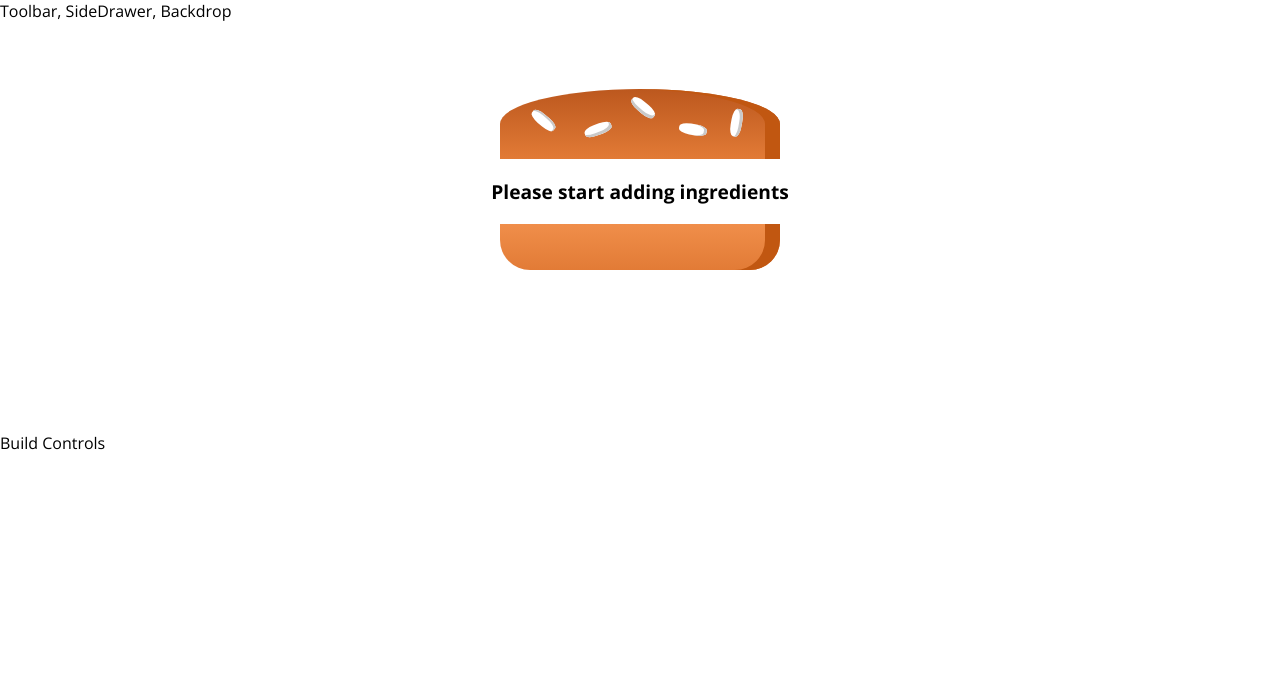
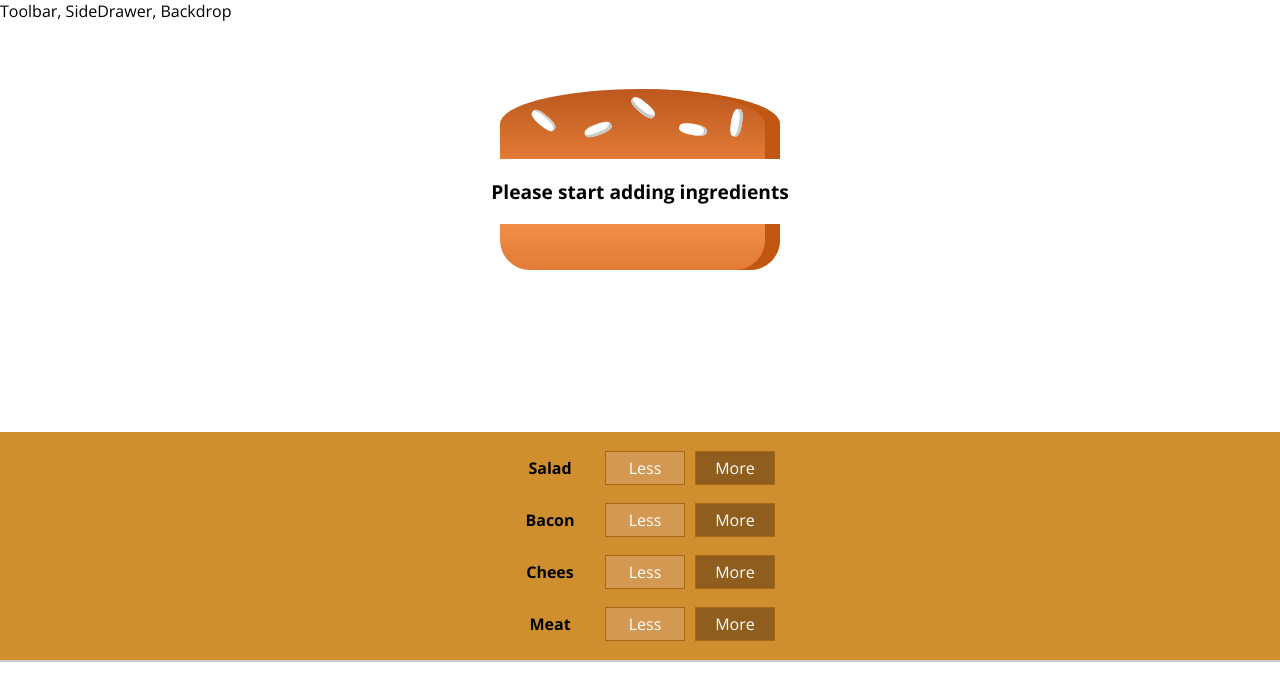
Before and after one commit to Gtes/burger-react-app, a React (Create React App) app: page / in a window 1280 px wide. Shown: the top 700 px of the page. Built offline with nearby package versions, Linux system fonts and the light colour scheme.

Commit message:
16. Outputting Multiple Build Controls

```diff
--- a/src/components/Burger/BuildControls/BuildControll/BuildControll.js
+++ b/src/components/Burger/BuildControls/BuildControl/BuildControl.js
@@ -1,8 +1,8 @@
 import React from "react";
-import classes from "./BuildControll.module.css";
+import classes from "./BuildControl.module.css";
 
 const buildControl = (props) => (
-    <div className={classes.buildControl}>
+    <div className={classes.BuildControl}>
         <div className={classes.Label}>{props.label}</div>
         <button className={classes.Less}>Less</button>
         <button className={classes.More}>More</button>
--- a/src/components/Burger/BuildControls/BuildControll/BuildControll.module.css
+++ b/src/components/Burger/BuildControls/BuildControl/BuildControl.module.css
@@ -1,6 +1,6 @@
 .BuildControl {
     display: flex;
-    justify-content: space-between;
+    justify-content: center;
     align-items: center;
     margin: 5px 0;
 }
--- a/src/components/Burger/BuildControls/BuildControls.js
+++ b/src/components/Burger/BuildControls/BuildControls.js
@@ -1,8 +1,20 @@
-import React from "react"
+import React from "react";
+import BuildControl from "./BuildControl/BuildControl";
 
-const buildControls=(props)=>(
-    <div>
+import classes from "./BuildControls.module.css";
 
+const controls = [
+    { label: "Salad", type: "salad" },
+    { label: "Bacon", type: "bacon" },
+    { label: "Chees", type: "cheese" },
+    { label: "Meat", type: "meat" },
+];
+
+const buildControls = (props) => (
+    <div className={classes.BuildControls}>
+        {controls.map((ctrl) => (
+            <BuildControl key={ctrl.label} label={ctrl.label}></BuildControl>
+        ))}
     </div>
 );
 
--- a/src/containers/BurgerBuilder/BurgerBuilder.js
+++ b/src/containers/BurgerBuilder/BurgerBuilder.js
@@ -1,5 +1,6 @@
 import React, { Component } from "react";
 import Burger from "../../components/Burger/Burger";
+import BuildControls from "../../components/Burger/BuildControls/BuildControls";
 
 import Aux from "../../hoc/Aux";
 
@@ -17,7 +18,7 @@
         return (
             <Aux>
                 <Burger ingredients={this.state.ingredients} />
-                <div>Build Controls</div>
+                <BuildControls></BuildControls>
             </Aux>
         );
     }
```
